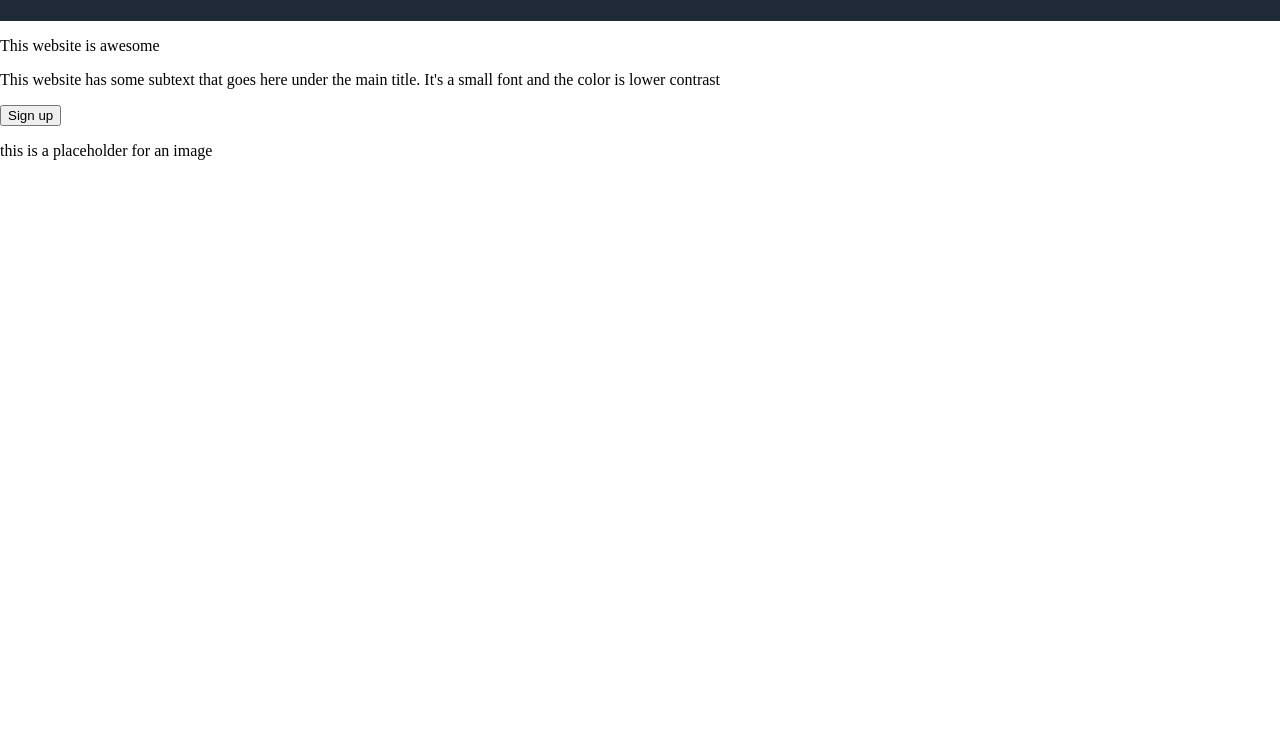
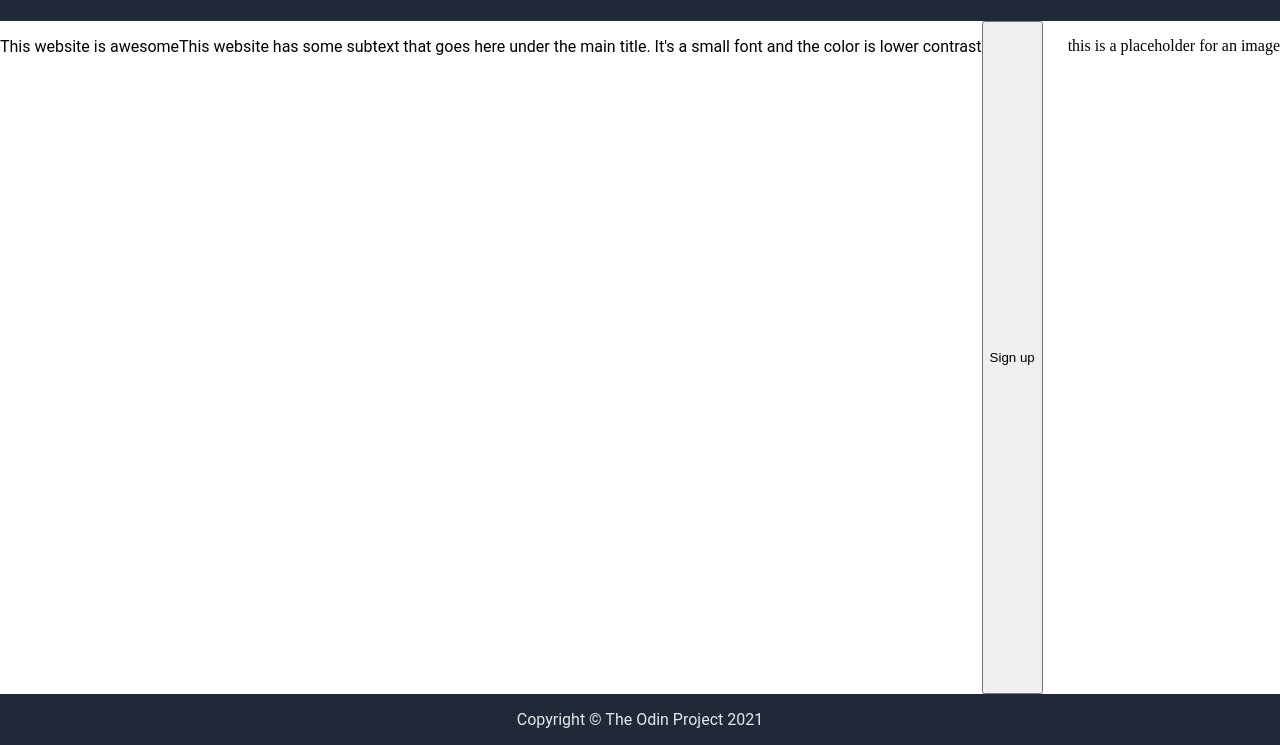
Before and after one commit to JLavigueure/landing-page, a plain HTML site: page index.html in a window 1280 px wide. Shown: the part 55-800 px from the top of the page. Drawn offline with Linux system fonts and the light colour scheme.

Commit message:
create and format footer, force footer bottom

```diff
--- a/index.html
+++ b/index.html
@@ -8,8 +8,8 @@
 
 <body>
     <div class="header">
-        <p class="htext">Header Logo</p>
-        <ul class="hlinks">
+        <p class="h text">Header Logo</p>
+        <ul class="h links text">
             <li>header link one</li>
             <li>header link two</li>
             <li>header link three</li>
@@ -17,7 +17,7 @@
     </div>
 
     <div class="hero">
-        <div class="herotext">
+        <div class="hero text">
             <p>This website is awesome</p>
             <p>This website has some subtext that goes here under the main title. It's a small font and the color is lower contrast</p>
             <button>Sign up</button>
@@ -26,5 +26,10 @@
             <p>this is a placeholder for an image</p>
         </div>
     </div>
+
+    <div class="footer">
+        <p class="f text">Copyright &copy The Odin Project 2021</p>
+    </div>
+
 </body>
 </html>
--- a/style.css
+++ b/style.css
@@ -1,8 +1,16 @@
 body {
     margin: 0;
     padding: 0;
+    display: flex;
+    flex-direction: column;
+    min-height: 100vh;
 }
 
+.text {
+    font-family: roboto, sans-serif;
+}
+
+/* header content */
 .header {
     display: flex;
     background-color: #1F2937;
@@ -11,19 +19,36 @@ body {
     margin: 0px;
 }
 
-.htext {
+.h.text {
     font-size: 24px;
     color: #F9FAF8;
     font-weight: bolder;
-    font-family: roboto, sans-serif;
 }
 
-.hlinks {
+.h.links {
     display: flex;
     font-size: 18px;
     color: #e5e7eb;
     margin-left: auto;
     gap: 40px;
-    font-family: roboto, sans-serif;
     list-style: none;
+    font-weight: normal;
 }
+
+/* hero image section */
+.hero {
+    display: flex;
+    flex: 1;
+}
+
+/* footer */
+.footer {
+    display: flex;
+    background-color: #1F2937;
+    align-items: center;
+    justify-content: center;
+}
+
+.f.text {
+    color: #e5e7eb;
+}
```
